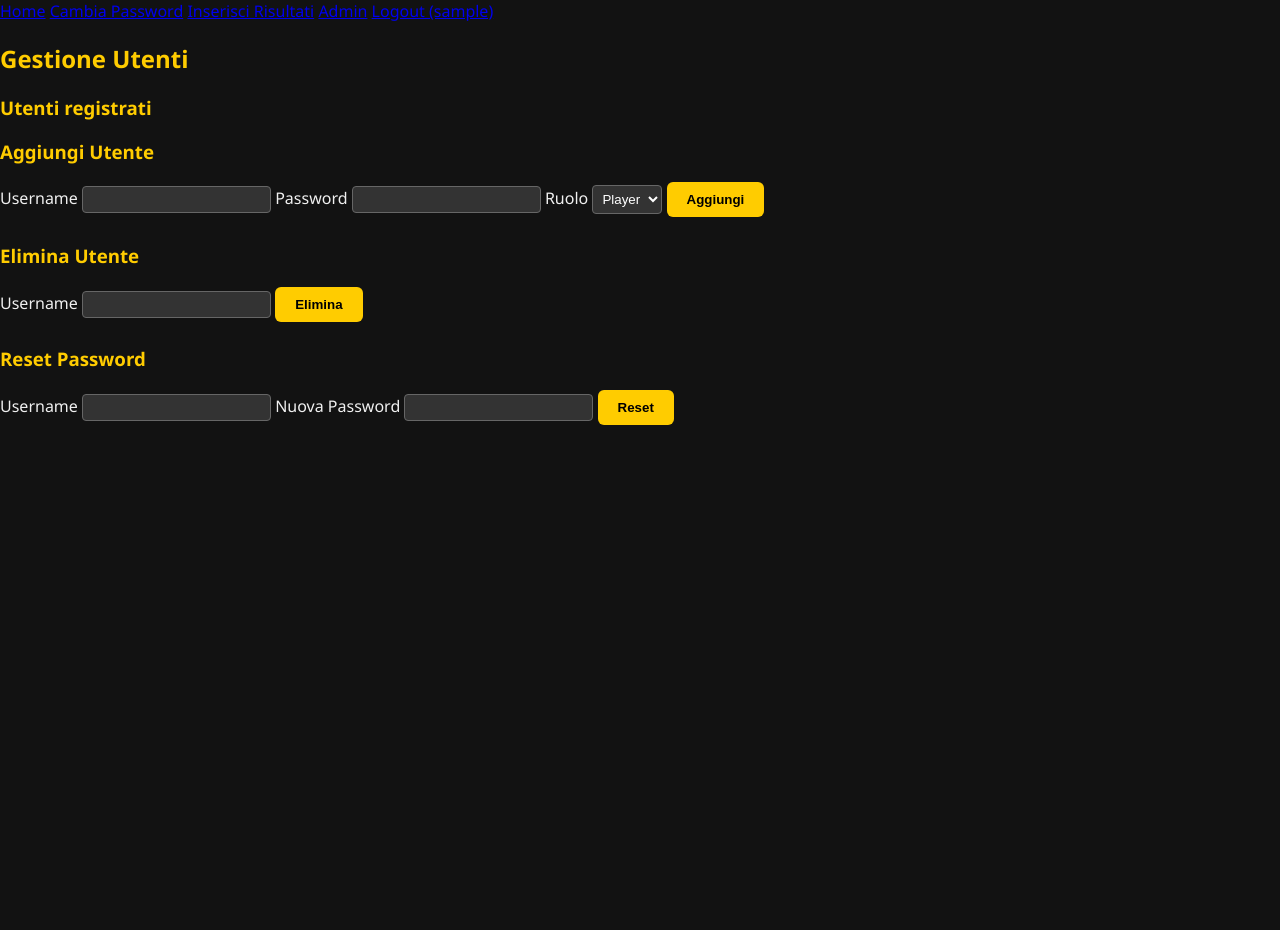
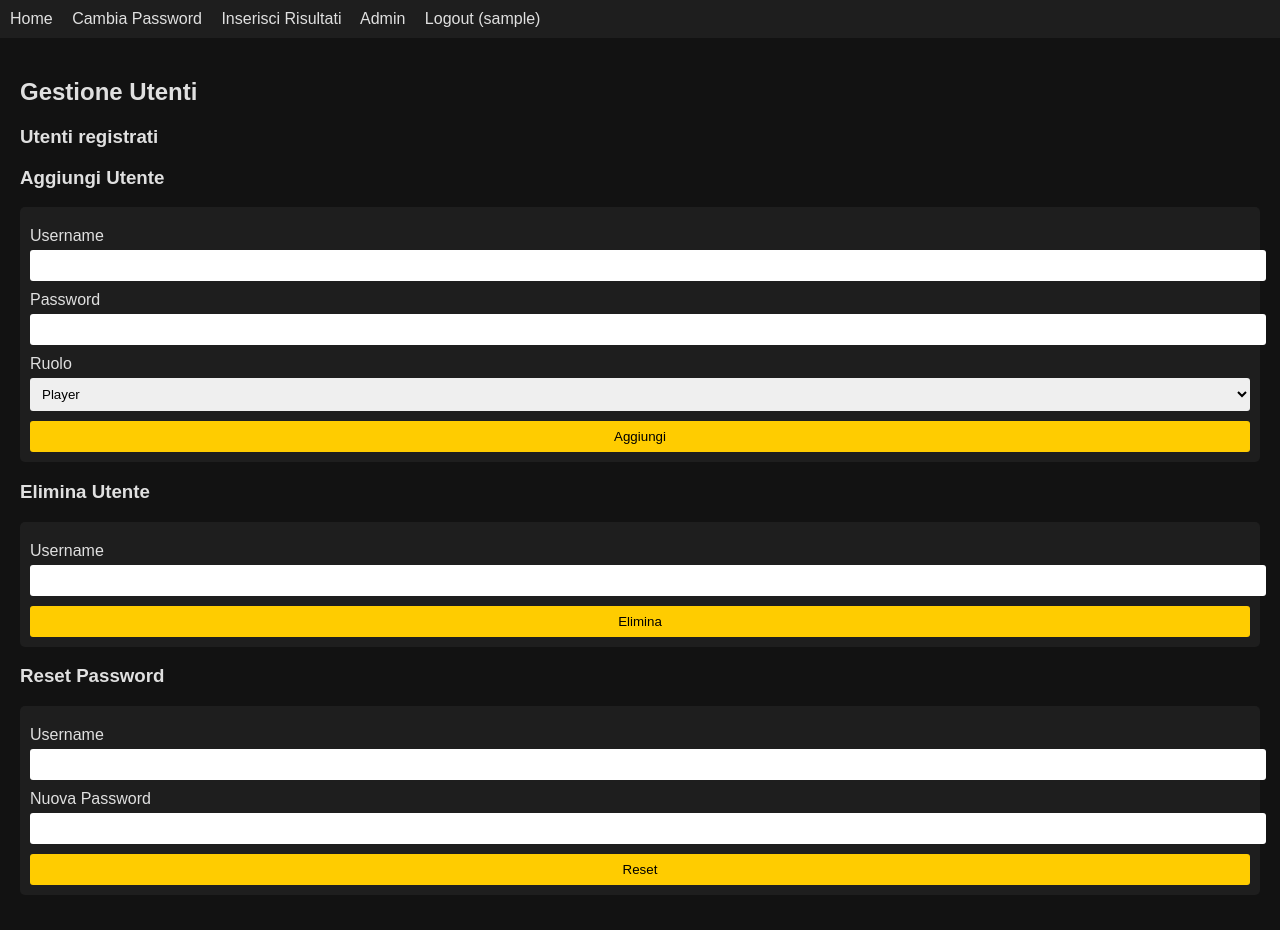
Before and after one commit to gioambro/Fanta-f-1, a Flask app: page /admin in a window 1280 px wide. Before the commit the page ends 425 px from the top, so only its background shows below. Run offline with Flask 3, Linux system fonts and the light colour scheme; the visitor is signed in with stand-in values (Sample User, id 1); data that the repository does not hold is empty.

Commit message:
Update style.css

```diff
--- a/static/style.css
+++ b/static/style.css
@@ -1,71 +1,73 @@
 body {
-  font-family: "Segoe UI", Arial, sans-serif;
-  background-color: #121212;
-  color: #f0f0f0;
-  margin: 0;
-  padding: 0;
+    font-family: Arial, sans-serif;
+    background-color: #121212;
+    color: #e0e0e0;
+    margin: 0;
+    padding: 0;
 }
 
-.container {
-  max-width: 1200px;
-  margin: auto;
-  padding: 20px;
+nav {
+    background: #1e1e1e;
+    padding: 10px;
 }
 
-h1, h2, h3 {
-  color: #ffcc00;
+nav a {
+    color: #e0e0e0;
+    margin-right: 15px;
+    text-decoration: none;
 }
 
-.card {
-  border: 1px solid #333;
-  border-radius: 8px;
-  padding: 15px;
-  margin: 20px 0;
-  background-color: #1e1e1e;
+nav a:hover {
+    color: #ffcc00;
 }
 
-.pilota-block {
-  border: 1px solid #444;
-  border-radius: 6px;
-  padding: 10px;
-  margin: 15px 0;
-  background-color: #2a2a2a;
+main {
+    padding: 20px;
+}
+
+form {
+    margin: 15px 0;
+    padding: 10px;
+    background: #1e1e1e;
+    border-radius: 5px;
 }
 
 label {
-  display: inline-block;
-  margin: 5px 0;
+    display: block;
+    margin-top: 10px;
 }
 
-input, select {
-  margin-bottom: 10px;
-  padding: 5px;
-  border-radius: 4px;
-  border: 1px solid #666;
-  background: #333;
-  color: #fff;
+input, select, button {
+    margin-top: 5px;
+    padding: 8px;
+    width: 100%;
+    border: none;
+    border-radius: 3px;
 }
 
 button {
-  padding: 10px 20px;
-  border: none;
-  border-radius: 6px;
-  background-color: #ffcc00;
-  color: #000;
-  font-weight: bold;
-  cursor: pointer;
+    background: #ffcc00;
+    color: #000;
+    cursor: pointer;
+    margin-top: 10px;
 }
 
 button:hover {
-  background-color: #e6b800;
+    background: #ffaa00;
 }
 
-details {
-  margin: 10px 0;
+.flashes {
+    list-style-type: none;
+    padding: 0;
 }
 
-summary {
-  cursor: pointer;
-  font-weight: bold;
-  color: #ccc;
+.flashes li {
+    margin: 5px 0;
+    padding: 10px;
+    border-radius: 3px;
 }
+
+.flashes .success { background: #2e7d32; color: white; }
+.flashes .danger { background: #c62828; color: white; }
+.flashes .info { background: #0277bd; color: white; }
+.flashes .warning { background: #f9a825; color: black; }
```
